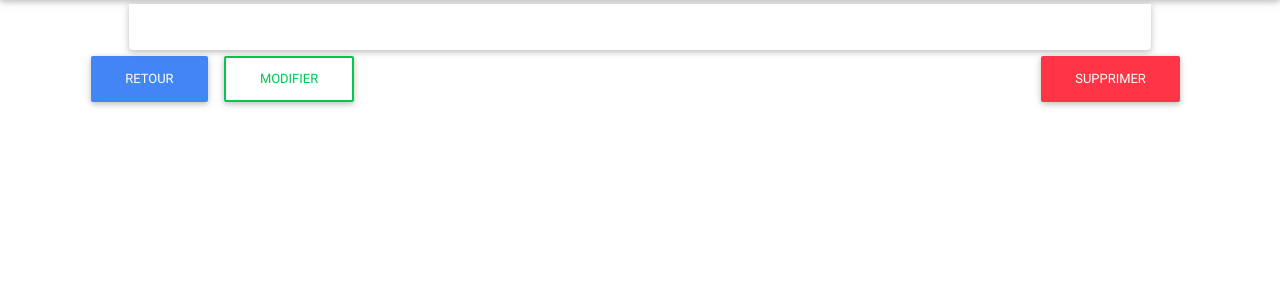
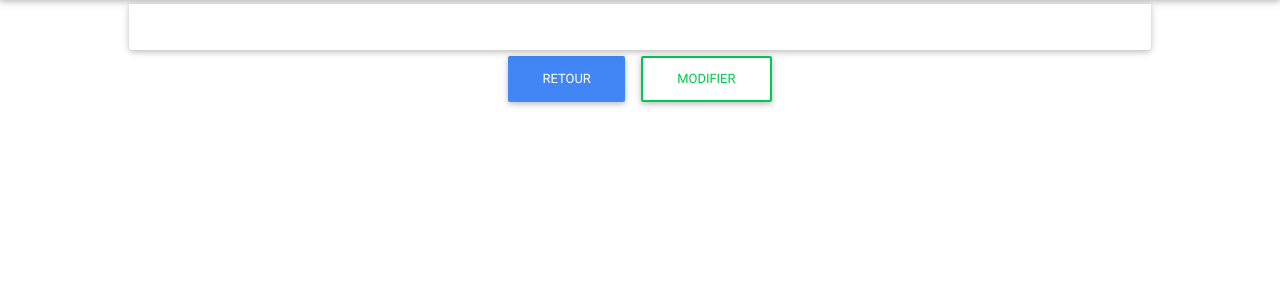
Before and after one commit to TimotheClavier/Sortir, a Symfony app: template templates/city/show.html.twig in a window 1280 px wide. Shown: the part 56-356 px from the top of the page. Run offline with Twig, Linux system fonts and the light colour scheme; the template is opened without the code that fills it, so the values that code supplies are empty; some libraries are stand-ins or nearby versions.

Commit message:
delete button

```diff
--- a/templates/city/_delete_form.html.twig
+++ b/templates/city/_delete_form.html.twig
@@ -1,5 +1,5 @@
 <form method="post" action="{{ path('city_delete', {'id': city.id}) }}" id="form_delete_city">
     <input type="hidden" name="_method" value="DELETE">
     <input type="hidden" name="_token" value="{{ csrf_token('delete' ~ city.id) }}">
-    <a class="btn btn-danger" onclick="cityConfirm()">Supprimer</a>
+    <a class="red-text" onclick="cityConfirm()"><i class="fas fa-trash"></i></a>
 </form>
--- a/templates/city/index.html.twig
+++ b/templates/city/index.html.twig
@@ -25,6 +25,7 @@
                         <td>
                             <a href="{{ path('city_show', {'id': city.id}) }}"><i class="fas fa-eye"></i></a>
                             <a href="{{ path('city_edit', {'id': city.id}) }}" class="green-text"><i class="fas fa-pen"></i></a>
+                            {{ include('city/_delete_form.html.twig') }}
                         </td>
                     </tr>
                 {% else %}
--- a/templates/city/show.html.twig
+++ b/templates/city/show.html.twig
@@ -13,13 +13,10 @@
             <h6 class="card-subtitle">{{ city.postalCode }}</h6>
         </div>
     </div>
-    <div class="row justify-content-between">
-        <div class="col-lg-4 col-sm-6">
+    <div class="row justify-content-center">
+        <div class="col-auto">
             <a href="{{ path('city_index') }}" class="btn btn-primary">Retour</a>
             <a href="{{ path('city_edit', {'id': city.id}) }}" class="btn btn-outline-success">Modifier</a>
         </div>
-        <div class="col-lg-2 col-sm-6">
-            {{ include('city/_delete_form.html.twig') }}
-        </div>
     </div>
 {% endblock %}
--- a/templates/place/_delete_form.html.twig
+++ b/templates/place/_delete_form.html.twig
@@ -1,5 +1,5 @@
 <form method="post" action="{{ path('place_delete', {'id': place.id}) }}" id="form_delete_place">
     <input type="hidden" name="_method" value="DELETE">
     <input type="hidden" name="_token" value="{{ csrf_token('delete' ~ place.id) }}">
-    <a class="btn btn-danger" onclick="placeConfirm()">Supprimer</a>
+    <a class="red-text" onclick="placeConfirm()"><i class="fas fa-trash"></i></a>
 </form>
--- a/templates/place/index.html.twig
+++ b/templates/place/index.html.twig
@@ -29,6 +29,7 @@
                         <td>
                             <a href="{{ path('place_show', {'id': place.id}) }}"><i class="fas fa-eye"></i></a>
                             <a href="{{ path('place_edit', {'id': place.id}) }}" class="green-text"><i class="fas fa-pen"></i></a>
+                            {{ include('place/_delete_form.html.twig') }}
                         </td>
                     </tr>
                 {% else %}
```
Also changed, not shown: templates/place/show.html.twig (+2 -5 lines).
